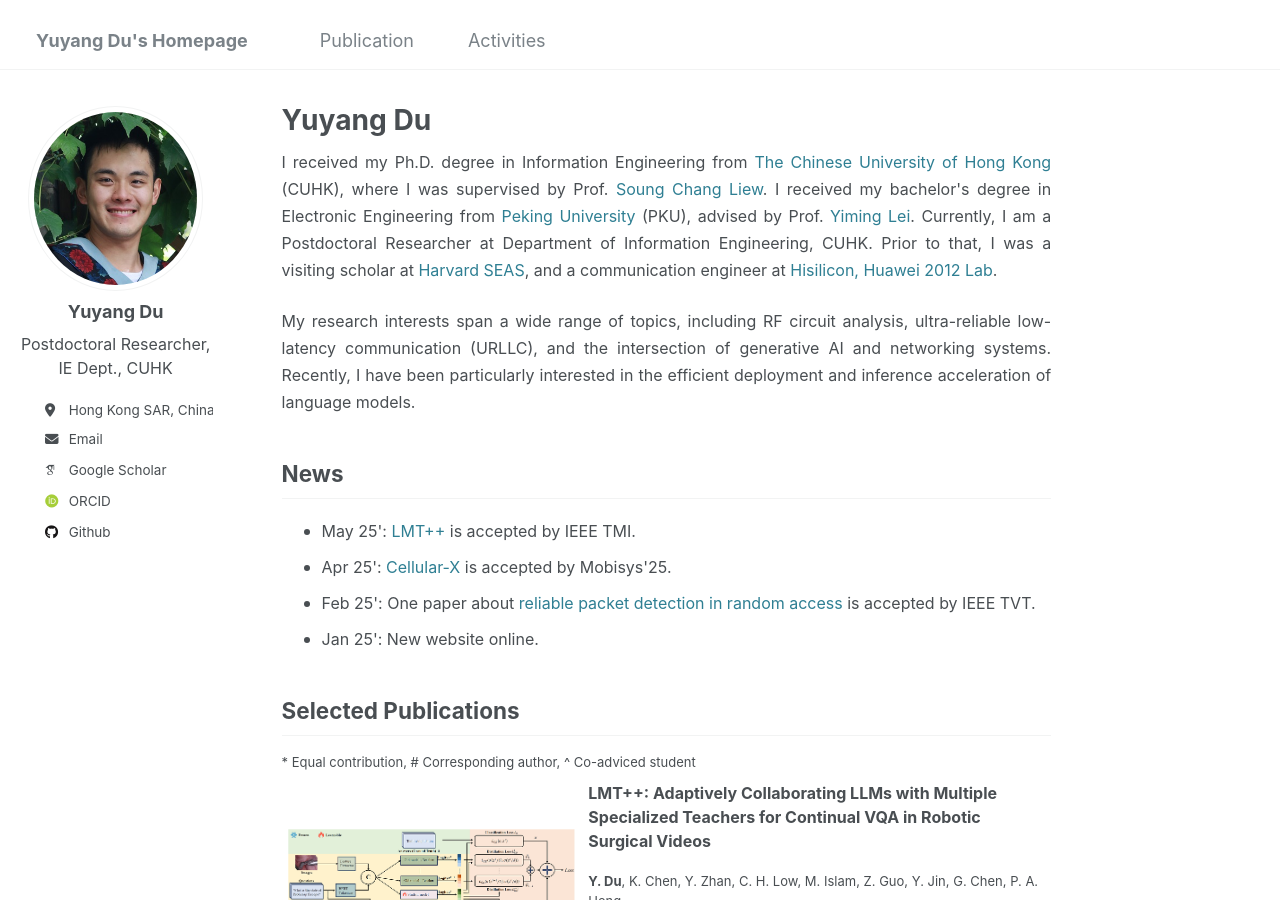
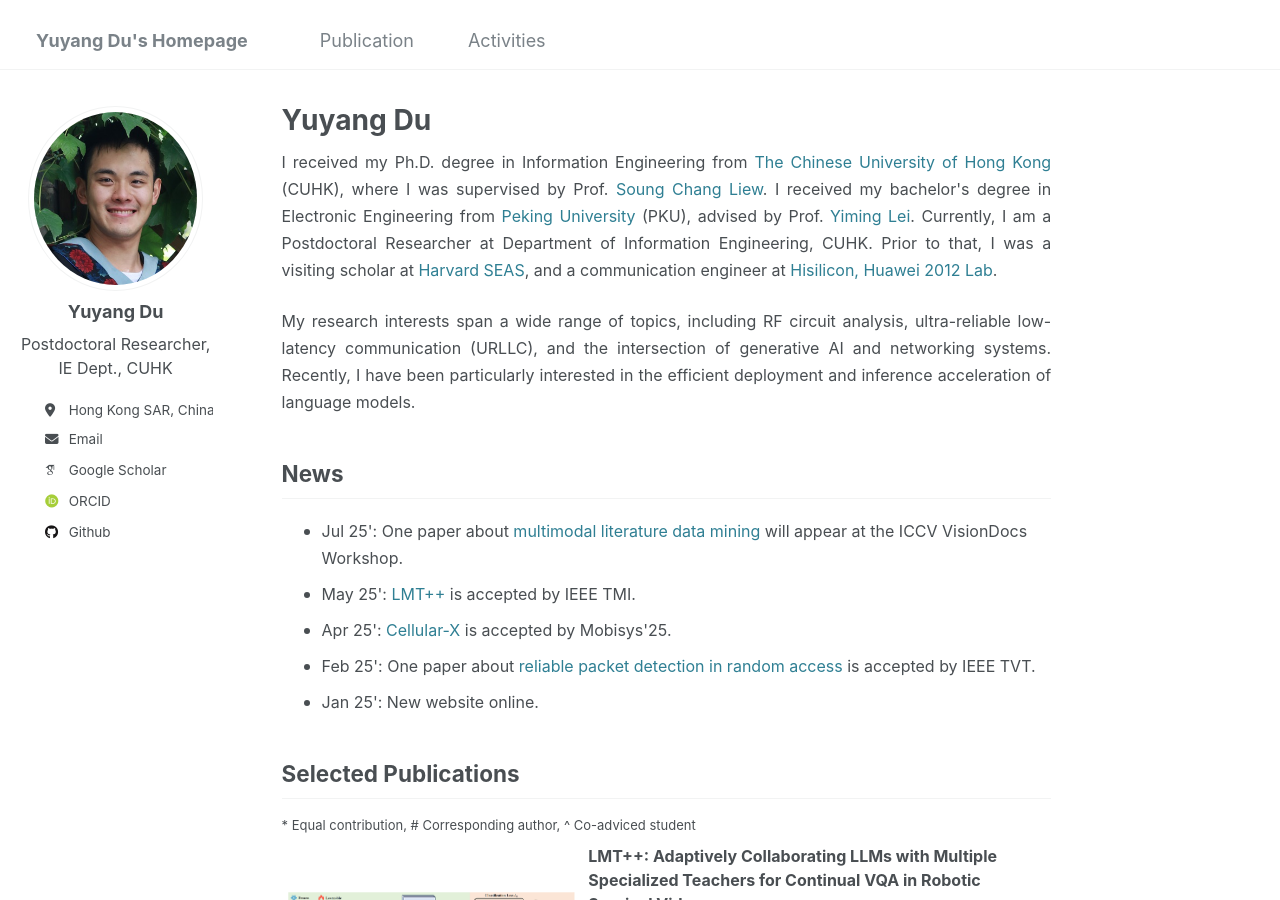
Before and after one commit to yuyangdu01/yuyangdu01.github.io, a Jekyll site: the page built from _pages/about.md, in a window 1280 px wide and 900 px high. Built offline with Jekyll 4.4.1, drawn with Linux system fonts in a browser that asks for light colours; some web fonts are replaced.

Commit message:
Update about.md

```diff
--- a/_pages/about.md
+++ b/_pages/about.md
@@ -19,6 +19,7 @@ a {
 
 News <font size=3></font>
 ------
+* <font size=3>Jul 25': One paper about <a href="https://ieeexplore.ieee.org/document/10902223"> multimodal literature data mining</a> will appear at the ICCV VisionDocs Workshop.</font>
 * <font size=3>May 25': <a href="https://ieeexplore.ieee.org/document/11045720">LMT++</a> is accepted by IEEE TMI.</font>
 * <font size=3>Apr 25': <a href="https://arxiv.org/abs/2504.13190">Cellular-X</a> is accepted by Mobisys'25.</font>
 * <font size=3>Feb 25': One paper about <a href="https://ieeexplore.ieee.org/document/10902223">reliable packet detection in random access</a> is accepted by IEEE TVT.</font>
```
